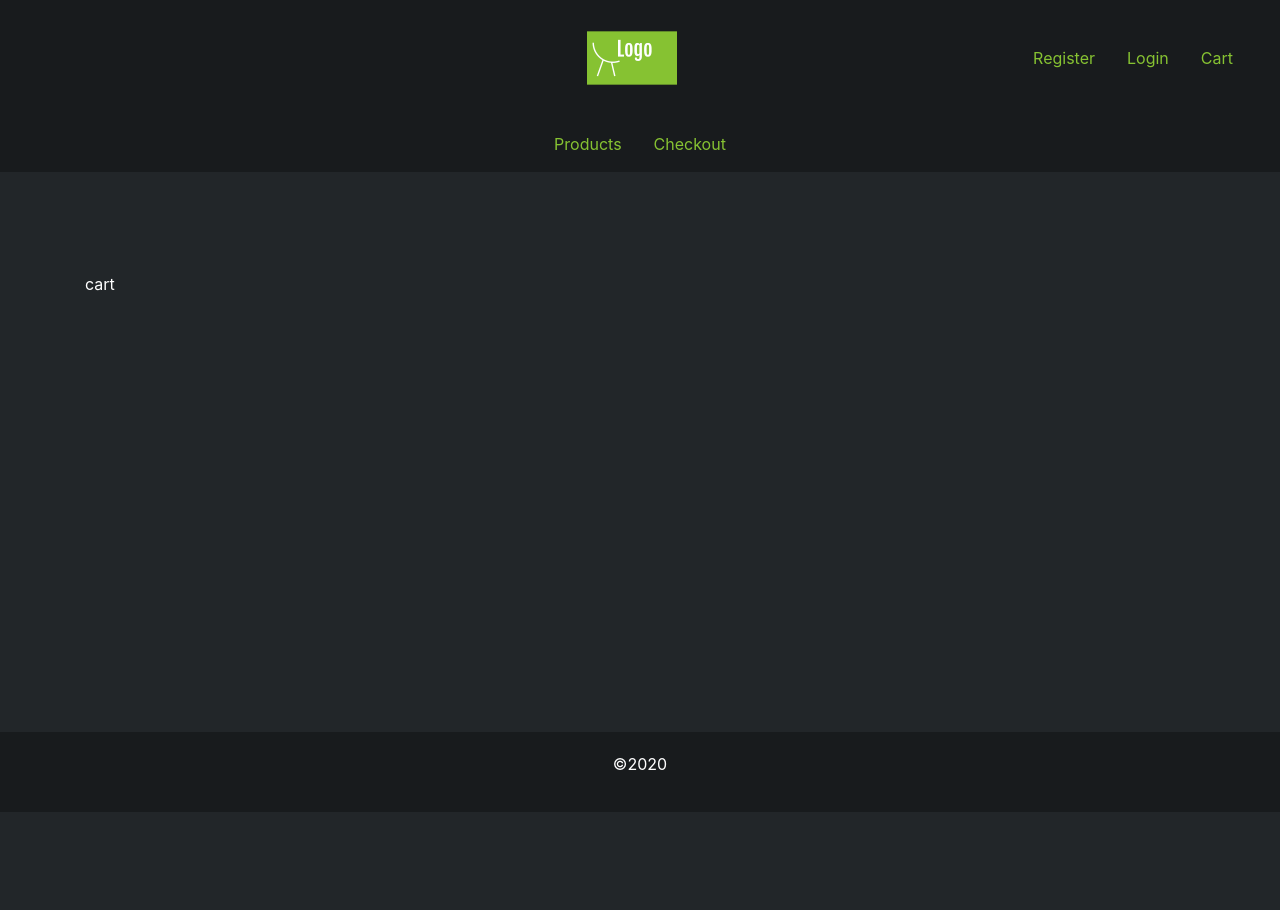
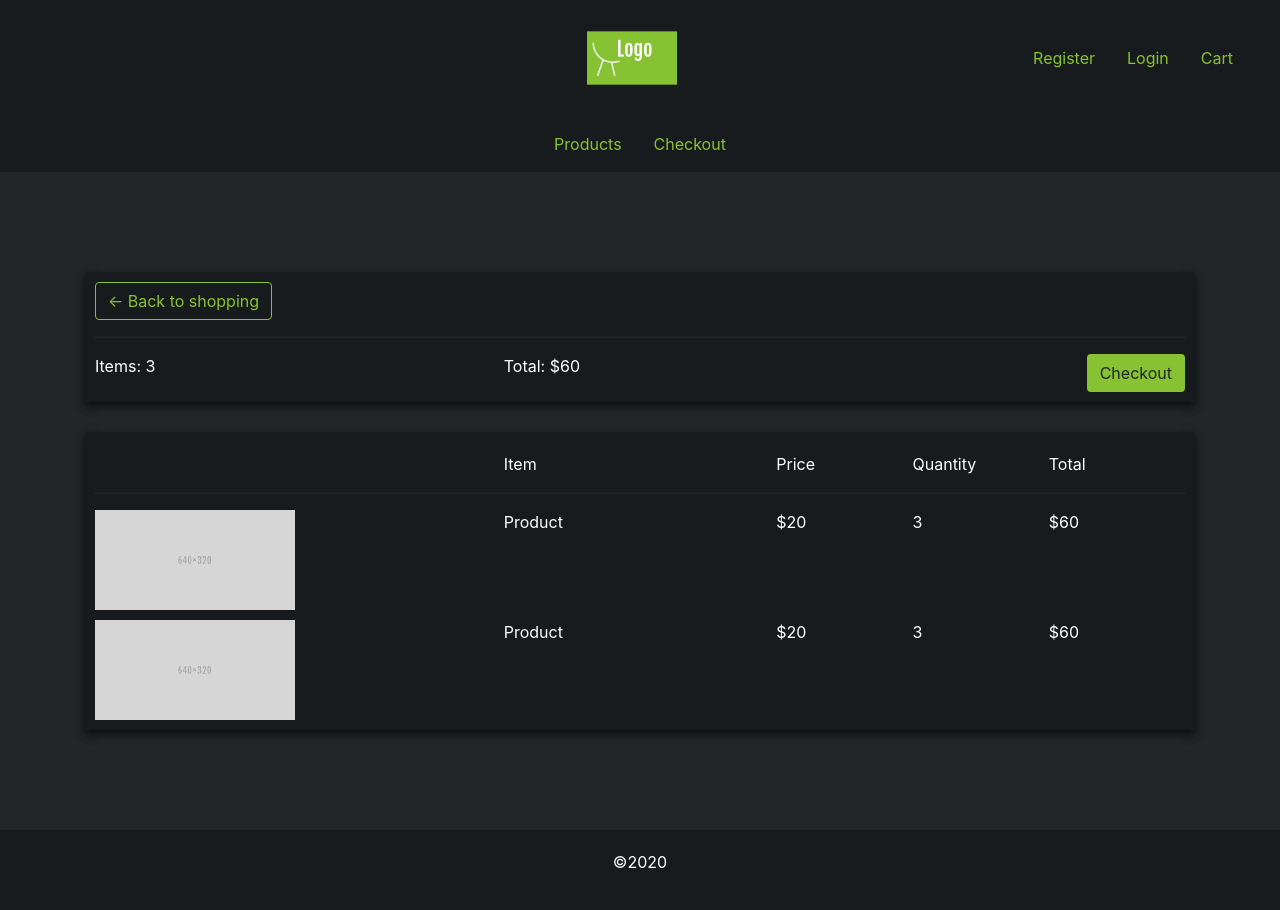
Before and after one commit to krystianjarmul/django-online-store, a Django app: page /cart/ in a window 1280 px wide. Before the commit the page ends 770 px from the top, so only its background shows below. Run offline with Django 3.2, Linux system fonts and the light colour scheme; some libraries are stand-ins or nearby versions.

Commit message:
Add css for cart template

```diff
--- a/ecommerce/static/css/store.css
+++ b/ecommerce/static/css/store.css
@@ -4,15 +4,22 @@
     margin-top: 30px;
 }
 
+.cart-box {
+    display: flex;
+    margin-top: 10px;
+    vertical-align: middle;
+}
+
 .box-element {
     background-color: rgba(0, 0, 0, 0.3);
     padding: 10px;
     color: white;
+    box-shadow: 0 4px 8px 0 rgba(0, 0, 0, 0.6), 0 6px 10px 0 rgba(0, 0, 0, 0.1);
 }
+
 .box-element > hr {
     background-color: #222629;
     height: 1px;
-
 }
 
 .product {
@@ -23,8 +30,14 @@
     border-color: #86C232;
     color: #86C232;
 }
-.view-btn:hover{
+
+.view-btn:hover {
     background-color: #86C232;
     /*border-color: #fff;*/
     color: #fff;
 }
+
+.cart-img {
+    height: 100px;
+    width: 200px;
+}
--- a/ecommerce/store/templates/store/cart.html
+++ b/ecommerce/store/templates/store/cart.html
@@ -3,6 +3,48 @@
 
 {% block content %}
 <div class="container">
-    <p>cart</p>
+    <div class="row">
+        <div class="col-lg-12">
+            <div class="box-element">
+                <a class="btn view-btn" href="{% url 'store' %}">&#x2190; Back to shopping</a>
+                <hr>
+                <div class="cart-box">
+                    <div style="flex: 3">Items: 3</div>
+                    <div style="flex: 2">Total: $60</div>
+                    <div style="flex: 3; text-align: right;"><a href="{% url 'checkout' %}" class="btn my-btn">Checkout</a></div>
+                </div>
+            </div>
+        </div>
+
+        <div style="margin-top: 30px" class="col-lg-12">
+            <div class="box-element">
+                <div class="cart-box">
+                    <div style="flex: 3"></div>
+                    <div style="flex: 2">Item</div>
+                    <div style="flex: 1;">Price</div>
+                    <div style="flex: 1;">Quantity</div>
+                    <div style="flex: 1;">Total</div>
+                </div>
+                <hr>
+                <div class="cart-box">
+                    <div style="flex: 3"><img class="cart-img" src="{% static 'images/default_image.png' %}"></div>
+                    <div style="flex: 2">Product</div>
+                    <div style="flex: 1;">$20</div>
+                    <div style="flex: 1;">3</div>
+                    <div style="flex: 1;">$60</div>
+                </div>
+
+                <div class="cart-box">
+                    <div style="flex: 3"><img class="cart-img" src="{% static 'images/default_image.png' %}"></div>
+                    <div style="flex: 2">Product</div>
+                    <div style="flex: 1;">$20</div>
+                    <div style="flex: 1;">3</div>
+                    <div style="flex: 1;">$60</div>
+                </div>
+            </div>
+        </div>
+
+
+    </div>
 </div>
 {% endblock %}
```
